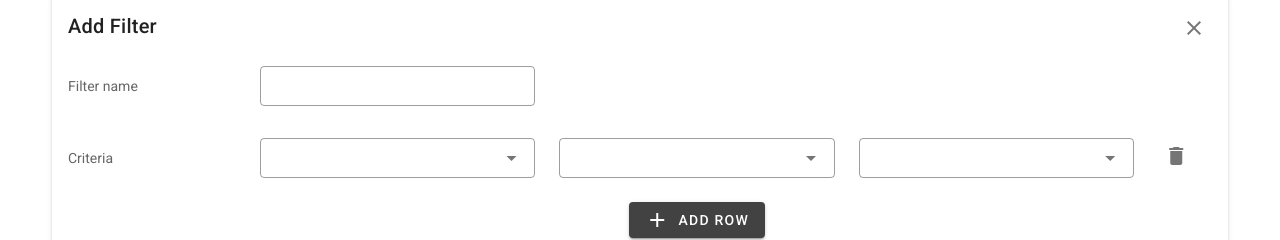
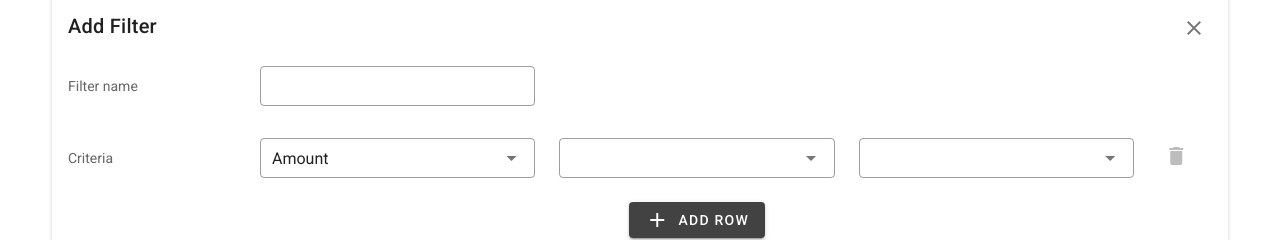
Before and after one commit to volkhu/demo-web-app-filters, a Vue app in the folder filters-frontend/: page / in a window 1280 px wide. Both pictures are taken after a click on the button "ADD FILTER". Shown: the part 290-530 px from the top of the page. Built offline with nearby package versions, Linux system fonts and the light colour scheme.

Commit message:
Add and delete filter criteria, close and save add filter dialog

```diff
--- a/filters-frontend/src/components/AddFilterDialog.vue
+++ b/filters-frontend/src/components/AddFilterDialog.vue
@@ -1,5 +1,5 @@
 <template>
-  <v-card v-show="isShown">
+  <v-card>
     <v-card-title class="pb-1">
       <v-row>
         <v-col>Add Filter</v-col>
@@ -48,7 +48,23 @@
           <v-col class="ma-0 pa-0">
             <v-container>
               <!-- Inner criteria rows -->
-              <v-row>
+              <v-row
+                v-for="criteriaRow in criteriaRows"
+                v-bind:key="criteriaRow.id"
+              >
+                <!-- Criteria type -->
+                <v-col>
+                  <v-select
+                    :items="criteriaTypes"
+                    v-model="criteriaRow.criteriaType"
+                    outlined
+                    dense
+                    hide-details="auto"
+                    class="pt-1"
+                  ></v-select>
+                </v-col>
+
+                <!-- Criteria comparison operator -->
                 <v-col>
                   <v-select
                     :items="criteriaTypes"
@@ -58,6 +74,8 @@
                     class="pt-1"
                   ></v-select>
                 </v-col>
+
+                <!-- Criteria comparison value -->
                 <v-col>
                   <v-select
                     :items="criteriaTypes"
@@ -67,17 +85,16 @@
                     class="pt-1"
                   ></v-select>
                 </v-col>
-                <v-col>
-                  <v-select
-                    :items="criteriaTypes"
-                    outlined
-                    dense
-                    hide-details="auto"
-                    class="pt-1"
-                  ></v-select>
-                </v-col>
+
+                <!-- Delete criteria button (disable if there is only one last criteria left) -->
                 <v-col cols="1">
-                  <v-btn icon class="mt-1"><v-icon>mdi-delete</v-icon></v-btn>
+                  <v-btn
+                    icon
+                    class="mt-1"
+                    :disabled="criteriaRows.length == 1"
+                    @click="deleteCriteriaRow(criteriaRow.id)"
+                    ><v-icon>mdi-delete</v-icon></v-btn
+                  >
                 </v-col>
               </v-row>
 
@@ -129,7 +146,6 @@
               style="width: 120px"
               class="ml-5"
               type="submit"
-              @click="addCriteriaRow"
               >SAVE
             </v-btn>
           </v-col>
@@ -140,31 +156,62 @@
 </template>
 
 <script>
+import _ from "lodash";
+
 export default {
-  props: ["isShown"],
-
   data: () => ({
     filterName: "",
     radioSelection: "1",
 
     criteriaTypes: ["Amount", "Title", "Date"],
+
+    criteriaRows: [],
   }),
 
   methods: {
     /**
-     * Tell the parent component of this component's visibility status.
+     * Close this dialog by notifying the parent component as such.
+     * Called when either the dialog "close" or "X" button has been pressed.
      */
-    setIsShown(value) {
-      this.$emit("update:isShown", value);
+    closeAddFilterDialog() {
+      this.$emit("close");
     },
 
-    closeAddFilterDialog() {
-      this.setIsShown(false);
+    /**
+     * Add a new criteria to the list with default values. Called either by the
+     * user by clicking the "add row" button or by the system when the dialog
+     * is first created (to create the initial criteria).
+     */
+    addCriteriaRow() {
+      this.criteriaRows.push({
+        id: _.uniqueId(), // give this row an unique id for Vue v-for loop
+        criteriaType: "Amount",
+        criteriaOperator: "",
+        criteriaValue: "",
+      });
     },
 
-    addCriteriaRow() {},
+    /**
+     * Delete an element from the criteria array.
+     */
+    deleteCriteriaRow(rowId) {
+      this.criteriaRows = this.criteriaRows.filter(
+        (criteriaRow) => criteriaRow.id != rowId
+      );
+    },
 
-    saveNewFilter() {},
+    /**
+     * Save the new filter and its data to the back end and notify the parent component.
+     */
+    saveNewFilter() {
+      console.log(JSON.stringify(this.criteriaRows));
+      this.$emit("save");
+    },
+  },
+
+  mounted() {
+    this.addCriteriaRow(); // there must be at least 1 criteria so add it when the component is initialized
+    console.log("MOUNTED");
   },
 };
 </script>
--- a/filters-frontend/src/components/HomePage.vue
+++ b/filters-frontend/src/components/HomePage.vue
@@ -36,15 +36,16 @@
       </v-simple-table>
     </v-card>
     <add-filter-dialog
+      v-if="isAddFilterDialogShown"
       class="mt-3"
-      :isShown="isAddFilterDialogShown"
-      @update:isShown="isAddFilterDialogShown = $event"
+      @close="onAddFilterDialogClosed"
+      @save="onAddFilterDialogSaved"
     />
   </v-container>
 </template>
 
 <script>
-import AddFilterDialog from "./AddFilterDialog.vue";
+import AddFilterDialog from "@/components/AddFilterDialog.vue";
 
 export default {
   components: { AddFilterDialog },
@@ -72,11 +73,31 @@ export default {
 
   methods: {
     /**
+     * Fetch existing filters from the back end.
+     */
+    loadFilters() {},
+
+    /**
      * Open the dialog that allows the user to define new filters.
      */
     openAddFilterDialog() {
       this.isAddFilterDialogShown = true;
     },
+
+    /**
+     * Just hide the add filter dialog if user decided to close it.
+     */
+    onAddFilterDialogClosed() {
+      this.isAddFilterDialogShown = false;
+    },
+
+    /**
+     * Close the add filter dialog and reload the filter list since the user added a new filter.
+     */
+    onAddFilterDialogSaved() {
+      this.isAddFilterDialogShown = false;
+      this.loadFilters();
+    },
   },
 };
 </script>
```
